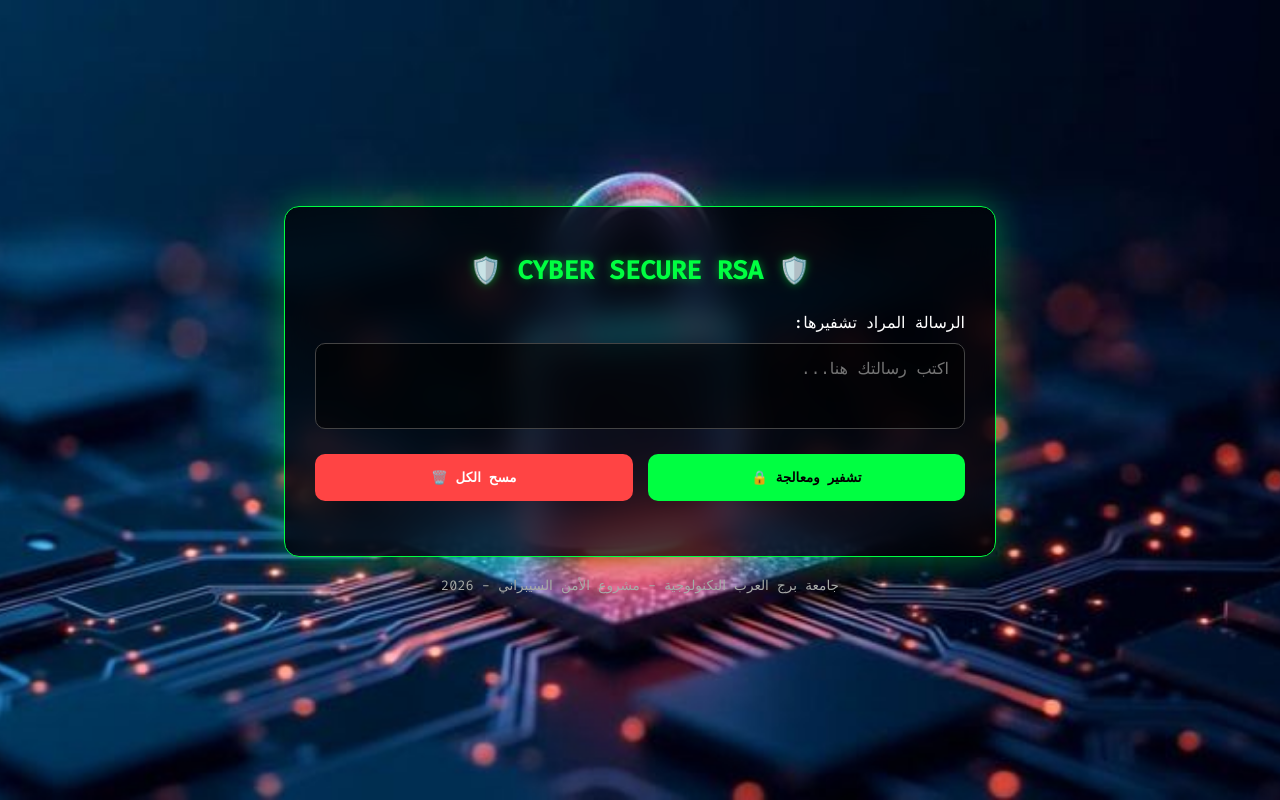
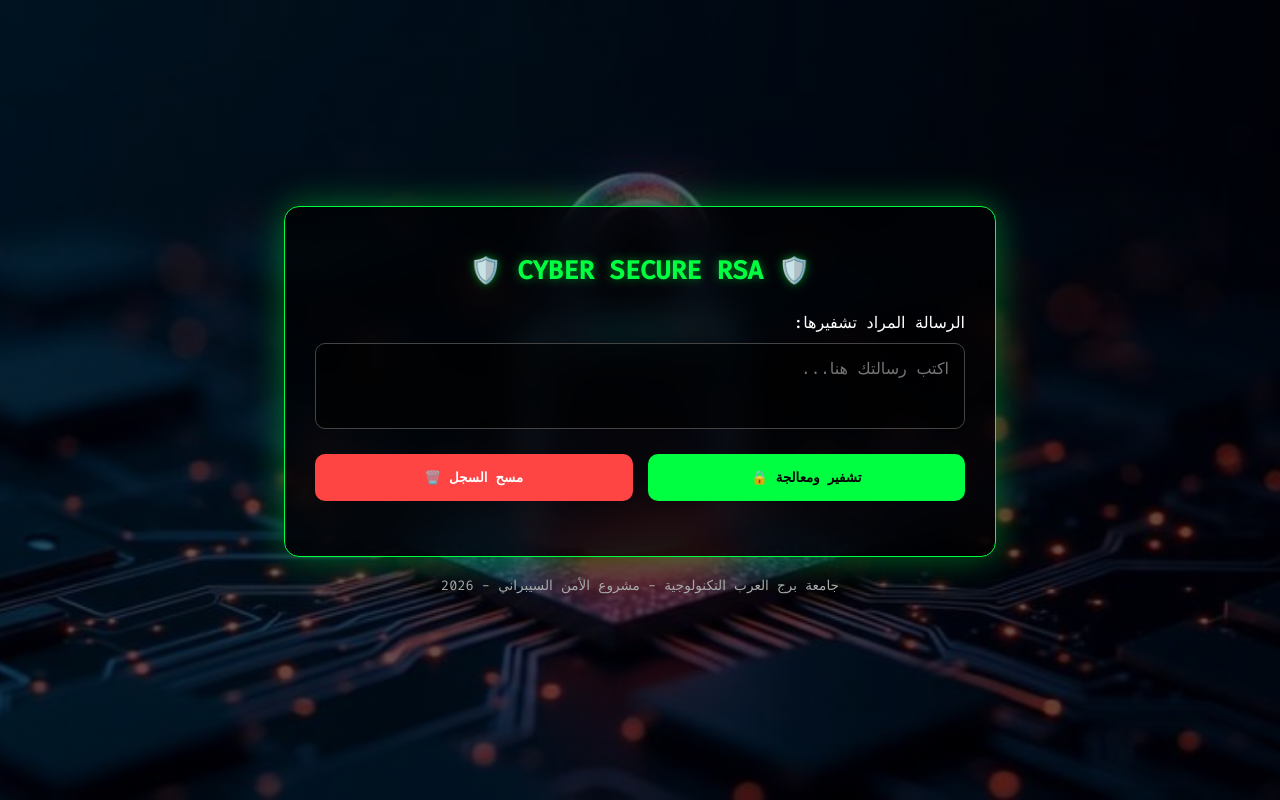
Before and after one commit to omarineooo/secure-messaging-system, a website: page index.html in a window 1280 px wide. Drawn offline with Linux system fonts and the light colour scheme.

Commit message:
Add files via upload

```diff
--- a/index.html
+++ b/index.html
@@ -11,13 +11,14 @@
         }
 
         body {
-            /* التأكد من كتابة اسم الصورة بالظبط كما في GitHub */
-            background-image: url('bg.jpg');
+            /* استخدمنا رابط مباشر من GitHub لضمان ظهور الصورة */
+            background-image: linear-gradient(rgba(0,0,0,0.6), rgba(0,0,0,0.6)),
+                              url('https://raw.githubusercontent.com/omarineooo/secure-messaging-system/main/bg.jpg');
             background-size: cover;
             background-position: center;
             background-repeat: no-repeat;
             background-attachment: fixed;
-            background-color: #0d0208; /* لون احتياطي */
+            background-color: #0d0208;
 
             color: white;
             font-family: 'Fira Code', monospace;
@@ -30,7 +31,6 @@
         }
 
         .container {
-            /* زيادة الشفافية والـ Blur عشان الخلفية تبان أحلى */
             background: rgba(0, 0, 0, 0.7);
             backdrop-filter: blur(15px);
             -webkit-backdrop-filter: blur(15px);
@@ -99,7 +99,7 @@
 
     <div class="btn-group">
         <button class="btn-encrypt" onclick="processRSA()">تشفير ومعالجة 🔒</button>
-        <button class="btn-clear" onclick="clearAll()">مسح الكل 🗑️</button>
+        <button class="btn-clear" onclick="clearAll()">مسح السجل 🗑️</button>
     </div>
 
     <div id="resultContainer" style="display:none;">
```
